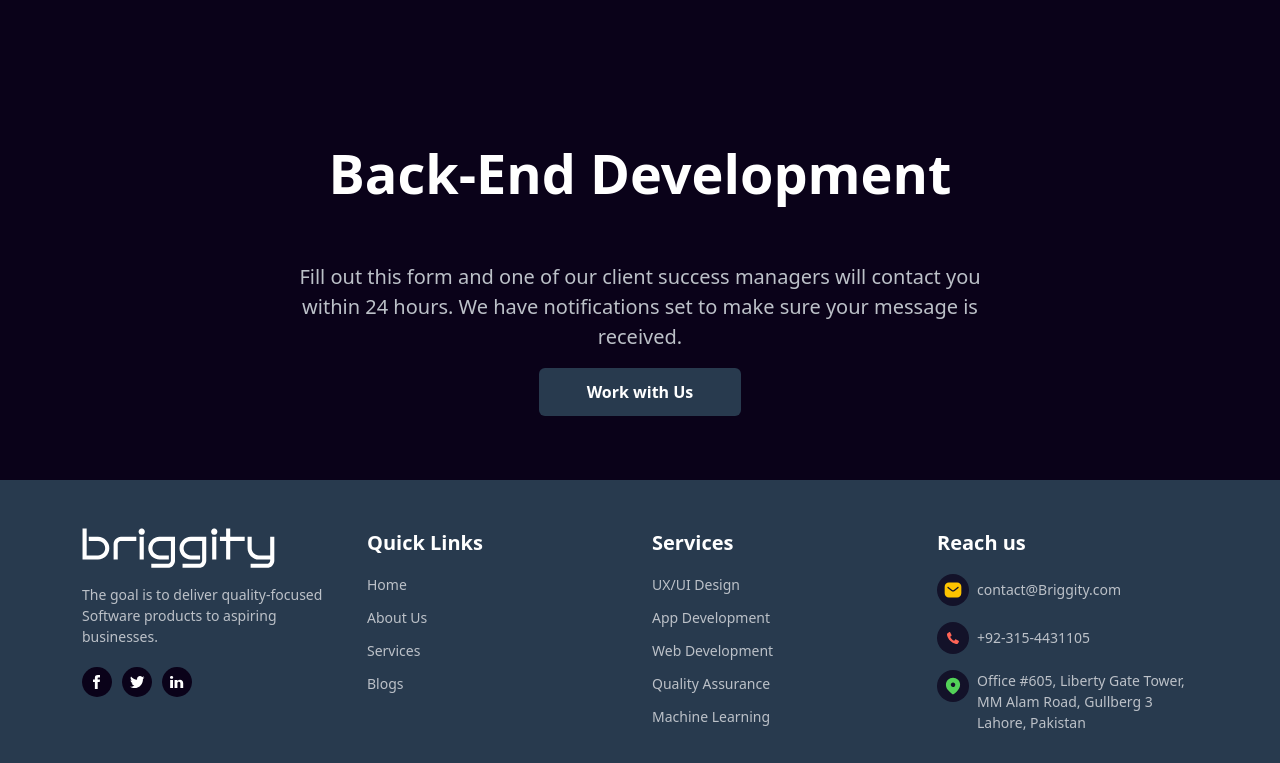
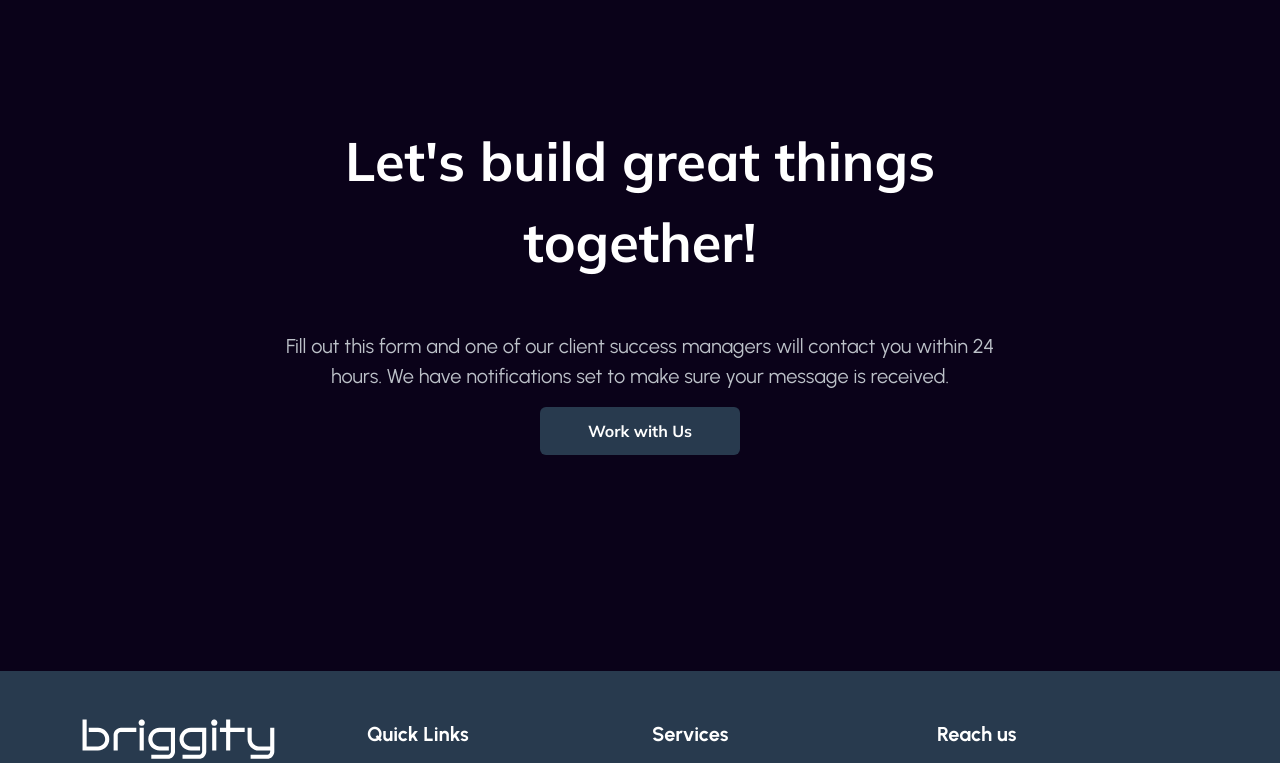
Before and after one commit to AdonisTop3DevStar/Briggity, a React (Create React App) app: page /services in a window 1280 px wide. Shown: the part 2360-3123 px from the top of the page. Built offline with nearby package versions, Linux system fonts and the light colour scheme.

Commit message:
Update styles

```diff
--- a/src/App.css
+++ b/src/App.css
@@ -31,7 +31,7 @@
   width: 28px;
   margin: auto;
   border-radius: 10px;
-  margin-top: 5px;
+  margin-top: 10px;
 }
 
 .Header .navbar-brand .nav-link.active::after,
@@ -46,6 +46,7 @@
 
 .Header .primary-blue-btn {
   border: 1px solid white !important;
+  font-family: Mulish !important;
 }
 
 /* Section */
@@ -53,18 +54,30 @@
   color: white;
   font-size: 54px;
   font-weight: bold;
+  font-family: Mulish;
 }
 
 .section-subtitle {
   color: var(--base-100);
   font-size: 24px;
   font-weight: 400;
+  font-family: Mulish;
 }
 
 section .content-body {
   font-size: 20px;
   color: var(--base-100);
   text-align: justify;
+  font-family: Urbanist !important;
+}
+
+section hr {
+  color: transparent;
+}
+
+section.build-together {
+  margin-top: 200px;
+  margin-bottom: 200px;
 }
 
 section.half-bg {
@@ -136,12 +149,14 @@ section+section {
   font-size: 20px;
   color: white;
   font-weight: bold;
+  font-family: Mulish !important;
 }
 
 .check-list-title {
   font-size: 20px;
   color: white;
   font-weight: bold;
+  font-family: Mulish !important;
 }
 
 .ServiceCard.card .card-body .card-subtitle,
@@ -183,18 +198,21 @@ section+section {
 .message-p-content{
   border-left: 5px solid white;
   font-style: italic;
+  font-family: Mulish !important;
 }
 
 .ceo-info .ceo-name {
   color: white;
   font-size: 16px;
   font-weight: 700;
+  font-family: Mulish !important;
 }
 
 .ceo-info .ceo-role {
   color: var(--base-100);
   font-size: 13px;
   font-weight: 400;
+  font-family: Mulish !important;
 }
 
 .check-list-subtitle {
@@ -207,6 +225,7 @@ section+section {
 .primary-blue-btn {
   height: 48px;
   border: none !important;
+  font-family: Mulish !important;
 }
 
 .banner-subtitle {
@@ -223,10 +242,11 @@ section+section {
 .ServiceCard.card .card-body .nav-link {
   display: flex;
   justify-content: center;
-  width: 35%;
+  width: 45%;
   margin: auto;
   color: white !important;
   border-bottom: 1px solid var(--primary-blue);
+  font-family: Mulish !important;
 }
 
 .ServiceCard.card .card-body .nav-link:hover {
@@ -269,12 +289,14 @@ section+section {
 .ProjectCard .project-card-title {
   font-size: 12px;
   color: var(--base-100);
+  font-family: Mulish !important;
 }
 
 .ProjectCard .project-card-count {
   font-size: 24px;
   font-weight: 400;
   color: white;
+  font-family: Mulish !important;
 }
 
 .IntroCard {
@@ -289,12 +311,14 @@ section+section {
   font-size: 12px;
   font-weight: 700;
   color: white;
+  font-family: Mulish !important;
 }
 
 .IntroCard .introcard-info .role {
   font-size: 12px;
   font-weight: 500;
   color: var(--base-100);
+  font-family: Mulish !important;
 }
 
 .IntroCard .intro-content {
--- a/src/components/footer.js
+++ b/src/components/footer.js
@@ -20,10 +20,10 @@ export default function Footer() {
                     </Col>
                     <Col md={3} sm={12} className="mb-3">
                         <FooterSectiontitle>Quick Links</FooterSectiontitle>
-                        <NavLink to="" className="nav-link mb-2">Home</NavLink>
-                        <NavLink to="" className="nav-link mb-2">About Us</NavLink>
-                        <NavLink to="" className="nav-link mb-2">Services</NavLink>
-                        <NavLink to="" className="nav-link mb-2">Blogs</NavLink>
+                        <NavLink to="/" className="nav-link mb-2">Home</NavLink>
+                        <NavLink to="/about-us" className="nav-link mb-2">About Us</NavLink>
+                        <NavLink to="/services" className="nav-link mb-2">Services</NavLink>
+                        <NavLink to="/" className="nav-link mb-2">Blogs</NavLink>
                     </Col>
                     <Col md={3} sm={12} className="mb-3">
                         <FooterSectiontitle>Services</FooterSectiontitle>
--- a/src/components/layouts.js
+++ b/src/components/layouts.js
@@ -45,7 +45,7 @@ export function PrincipleCardList() {
     return (
         <Row>
             {Principles.map((principleItem, index) => (
-                <Col sm={12} md={3} className="mb-3">
+                <Col sm={12} md={6} lg={3} className="mb-3 p-4">
                     <PrinciplesCard image={principleItem.image} title={principleItem.title} content={principleItem.content}/>
                 </Col>
             ))}
--- a/src/index.css
+++ b/src/index.css
@@ -458,10 +458,22 @@
   background-color : var(--other-red-900) !important;
 }
 
+@font-face {
+  font-family: Mulish;
+  src: url("./assets/fonts/Mulish-VariableFont_wght.ttf");
+}
+
+@font-face {
+  font-family: Urbanist;
+  src: url("./assets/fonts/Urbanist-VariableFont_wght.ttf");
+}
+
+
 /* ===== Scrollbar CSS ===== */
   /* Firefox */
   * {
     scrollbar-width: 0px;
+    font-family: Urbanist;
   }
 
   /* Chrome, Edge, and Safari */
--- a/src/pages/AboutPage.js
+++ b/src/pages/AboutPage.js
@@ -6,7 +6,7 @@ import { PrimaryBlueBtn } from "../components/buttons";
 
 function AboutPage() {
     return (
-        <div className="AboutPage">
+        <div className="AboutPage pt-5">
             <section className="my-5" >
                 <Container>
                     <Row className="align-items-center">
@@ -16,7 +16,7 @@ function AboutPage() {
                             <ContentBody>We move with make a Creative Strategy for help your business goal, we help to improve your income by a services we have. make your content look interesting and make people look for your business</ContentBody>
                             <div className="pe-sm-5 pe-3 text-center text-sm-start my-5"><PrimaryBlueBtn>Work With Us</PrimaryBlueBtn></div>
                         </Col>
-                        <Col lg={5} md={12} sm={12} className="text-center text-sm-end"><Image src={Banner5} className="rounded-2" width="80%"/></Col>
+                        <Col lg={5} md={12} sm={12} className="text-center text-sm-end"><Image src={Banner5} className="rounded-2" width="90%"/></Col>
                     </Row>
                 </Container>
             </section>
--- a/src/pages/HomePage.js
+++ b/src/pages/HomePage.js
@@ -9,14 +9,14 @@ import { IntroCard, ProjectCard } from "../components/cards";
 
 function HomePage() {
     return (
-        <div className="HomePage">
+        <div className="HomePage pt-5">
             <section>
                 <Container>
                     <Row>
                         <Col sm={12} md={10} className="mx-auto fw-bold">
                             <div className="banner-title text-center mb-4 text-white">Turning Your Business Dream Into Tomorrow's Reality.</div>
                             <div className="banner-subtitle text-center">when you need us for improve your business,<br /> then come with us to help your business have reach it, you just sit and feel that goal</div>
-                            <div className="text-center mb-5"><PrimaryBlueBtn>Start Project</PrimaryBlueBtn></div>
+                            <div className="text-center mb-5"><PrimaryBlueBtn>Start Project</PrimaryBlueBtn></div><hr className="text-transparent"/>
                             <div className="position-relative pt-5">
                                 <ProjectCard />
                                 <Image src={BannerItem1} className="position-absolute banner-item-1" />
@@ -79,7 +79,7 @@ function HomePage() {
             <section className="half-bg" >
                 <Container>
                     <Row>
-                        <Col lg={6} md={12} sm={12}>
+                        <Col lg={6} md={12} sm={12} className="mb-5">
                             <SectionTitle className="text-sm-start text-center">Why Briggity is best To Work With.</SectionTitle>
                             <ContentBody>Cras at pellentesque eros. Nullam vitae sapien et felis eleifend luctus. Nam ac dui cursus, efficitur ante sed, tempor sapien. Praesent nec mattis enim. Mauris a laoreet purus.</ContentBody>
                             <div className="check-list d-flex align-items-start mt-4">
--- a/src/pages/ServicePage.js
+++ b/src/pages/ServicePage.js
@@ -5,7 +5,7 @@ import { Banner10, Banner7, Banner8, Banner9 } from "../assets";
 
 function ServicePage() {
     return (
-        <div className="ServicePage">
+        <div className="ServicePage pt-5">
              <section className="my-5" >
                 <Container>
                     <Row className="align-items-center">
@@ -15,7 +15,7 @@ function ServicePage() {
                             <ContentBody>We move with make a Creative Strategy for help your business goal, we help to improve your income by a services we have. make your content look interesting and make people look for your business</ContentBody>
                             <div className="pe-sm-5 pe-3 text-center text-sm-start my-5"><PrimaryBlueBtn>Work With Us</PrimaryBlueBtn></div>
                         </Col>
-                        <Col lg={5} md={12} sm={12} className="text-center text-sm-end"><Image src={Banner7} className="rounded-2" width="80%"/></Col>
+                        <Col lg={5} md={12} sm={12} className="text-center text-sm-end"><Image src={Banner7} className="rounded-2" width="90%"/></Col>
                     </Row>
                 </Container>
             </section>
@@ -36,7 +36,7 @@ function ServicePage() {
                             <SectionTitle className="text-sm-start text-center">Website & Mobile Development</SectionTitle>
                             <ContentBody>We build custom applications to help companies save smarter, grow faster, serve better; through automation, business process management, to create unique advantages for the business. We have been trusted by many businesses to build their entire technology from the ground up. With a highly-qualified, committed, and results-driven team, we can provide modern, scalable, and easily maintainable software solutions.</ContentBody>
                         </Col>
-                        <Col lg={6} md={12} sm={12} className="text-center text-sm-start mb-3"><Image src={Banner9} className="rounded-4" width="80%"/></Col>
+                        <Col lg={6} md={12} sm={12} className="text-center text-sm-end mb-3"><Image src={Banner9} className="rounded-4" width="80%"/></Col>
                     </Row>
                     <Row className="align-items-center my-5">
                         <Col lg={6} md={12} sm={12} className="text-center text-sm-start mb-3"><Image src={Banner10} className="rounded-4" width="80%"/></Col>
@@ -49,11 +49,11 @@ function ServicePage() {
                     </Row>
                 </Container>
             </section>
-            <section className="mb-5">
+            <section className="build-together">
                 <Container>
                     <Row>
                         <Col sm={12} md={8} className="mx-auto text-center">
-                        <SectionTitle className="text-center">Back-End Development</SectionTitle>
+                        <SectionTitle className="text-center mb-3">Let's build great things together!</SectionTitle>
                         <div className="content-body text-center mb-3">Fill out this form and one of our client success managers will contact you within 24 hours. We have notifications set to make sure your message is received.</div>
                         <Button className="mb-3 primary-blue-btn rounded-2 fw-bold px-5  bg-primary-blue btn btn-primary">Work with Us</Button>
                         </Col>
```
Also changed, not shown: src/assets/fonts/Mulish-VariableFont_wght.ttf (added), src/assets/fonts/Urbanist-VariableFont_wght.ttf (added).
